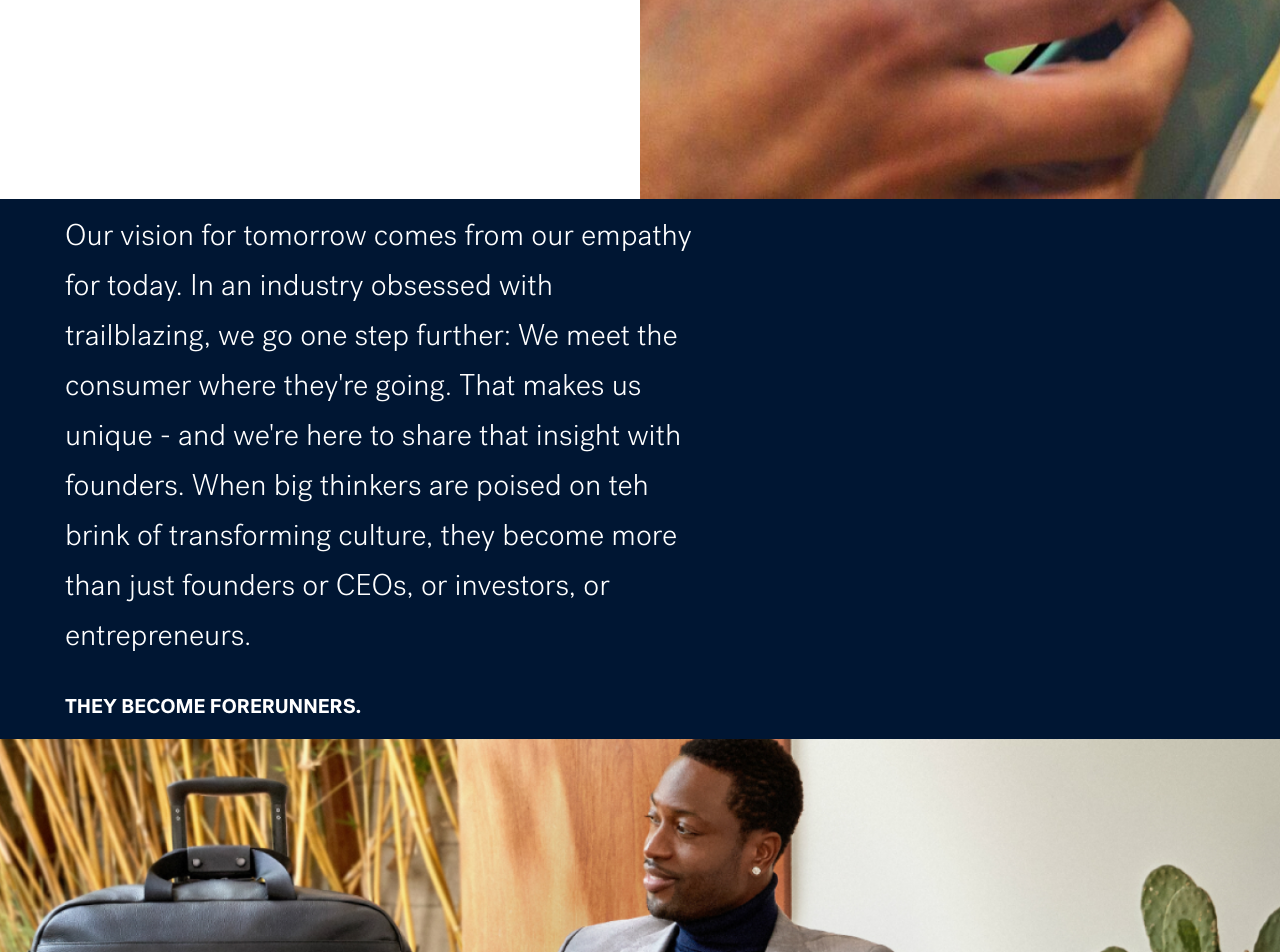
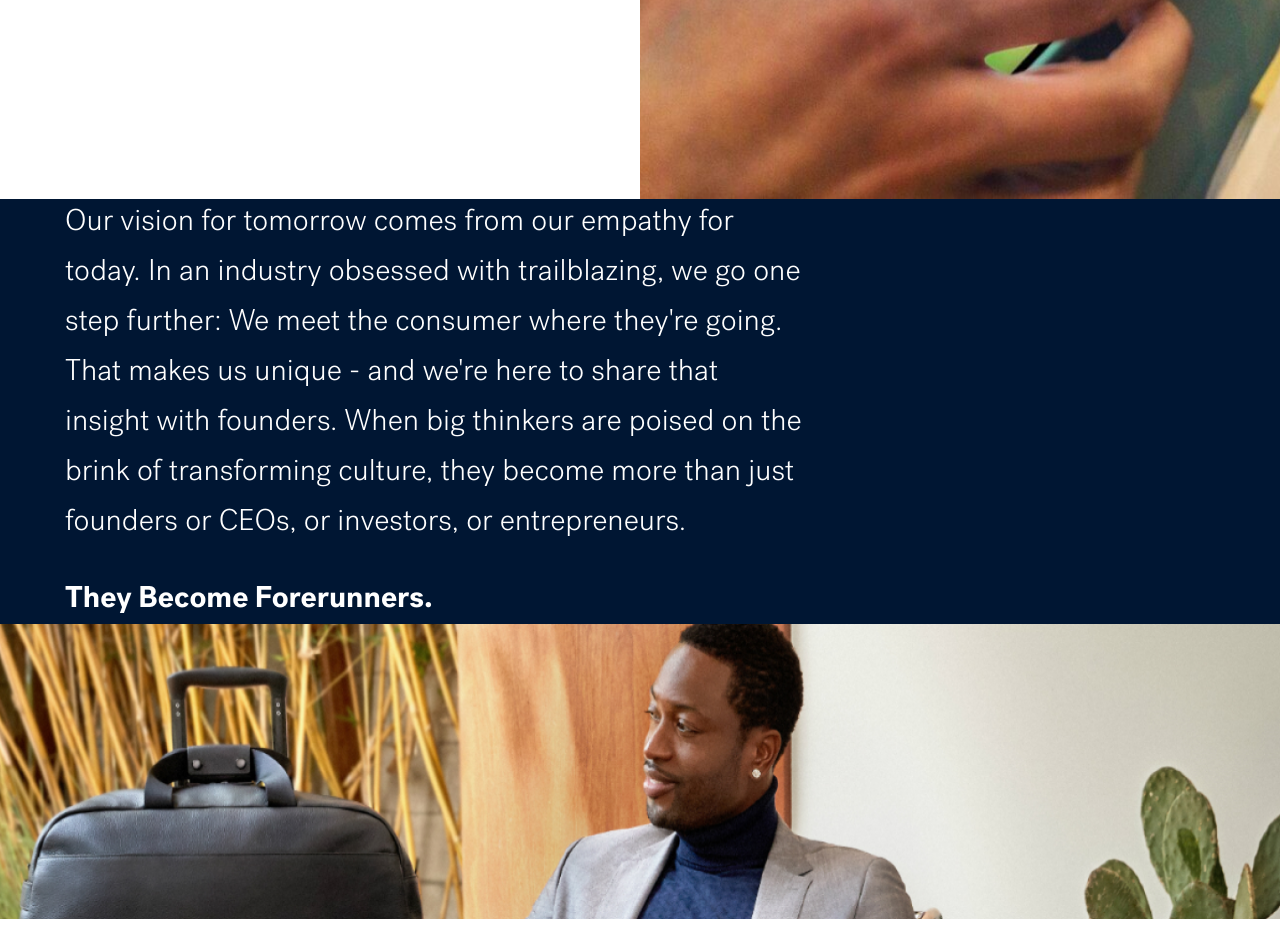
Before and after one commit to nikudon612/fr-poc, a React (Create React App) app: page / in a window 1280 px wide. Shown: the part 2880-3832 px from the top of the page. After the commit the page ends 3799 px from the top, so only its background shows below. Built offline with nearby package versions, Linux system fonts and the light colour scheme.

Commit message:
Fix sizing of panel 4

```diff
--- a/src/Components/Panel4.jsx
+++ b/src/Components/Panel4.jsx
@@ -31,8 +31,8 @@ const Panel4 = () => {
         <div className='panel4-top'>
             <div className='panel4-text'>
                 <div className='panel4-para'>Our vision for tomorrow comes from our empathy for today.
-                In an industry obsessed with trailblazing, we go one step further: We meet the consumer where they're going. That makes us unique - and we're here to share that insight with founders. When big thinkers are poised on teh brink of transforming culture, they become more than just founders or CEOs, or investors, or entrepreneurs. </div>
-                <div className='panel4-bold'>THEY BECOME FORERUNNERS.</div>
+                In an industry obsessed with trailblazing, we go one step further: We meet the consumer where they're going. That makes us unique - and we're here to share that insight with founders. When big thinkers are poised on the brink of transforming culture, they become more than just founders or CEOs, or investors, or entrepreneurs. </div>
+                <div className='panel4-bold'>They Become Forerunners.</div>
             </div>
         </div>
         <div className='panel4-bottom'>
--- a/src/Styles/Panel4.css
+++ b/src/Styles/Panel4.css
@@ -1,5 +1,5 @@
 .panel4 {
-    height: 100vh;
+    height: 90vh;
     width: 100%;
     display: flex;
     background-color: #001633;
@@ -17,7 +17,7 @@
     font-size: 30px;
     flex-direction: column;
     align-items: flex-start;
-    width: 50%;
+    width: 58%;
     justify-content: center;
     display: flex;
     text-align: left;
@@ -33,12 +33,12 @@
 .panel4-bold {
     font-family: 'post grotesk';
     font-weight: 700;
-    font-size: 20px;
+    font-size: 30px;
     margin-top: 30px;
     opacity: 0;
 }
 .panel4-bottom {
-    height: 33%;
+    height: 60vh;
     width: 100%;
     display: flex;
     justify-content: center;
```
